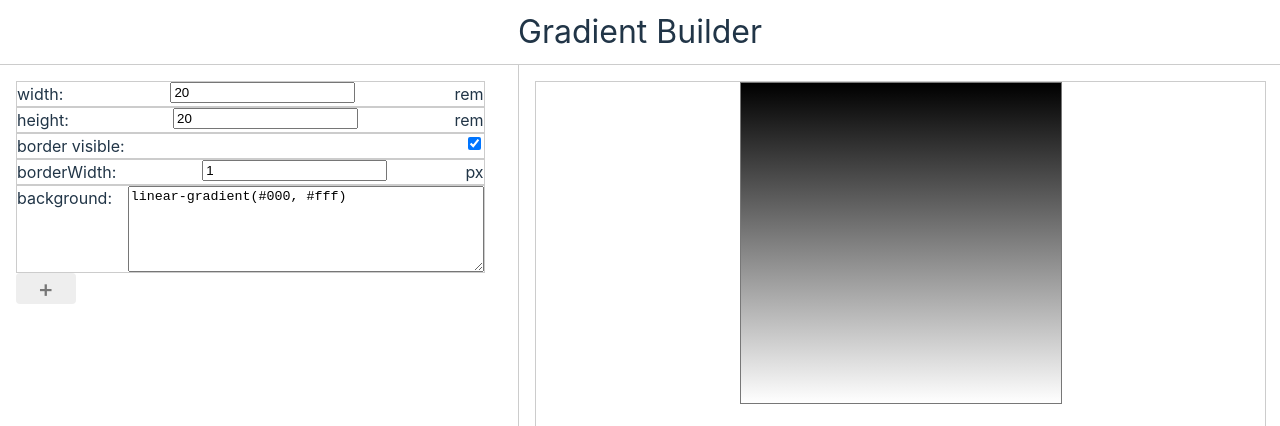
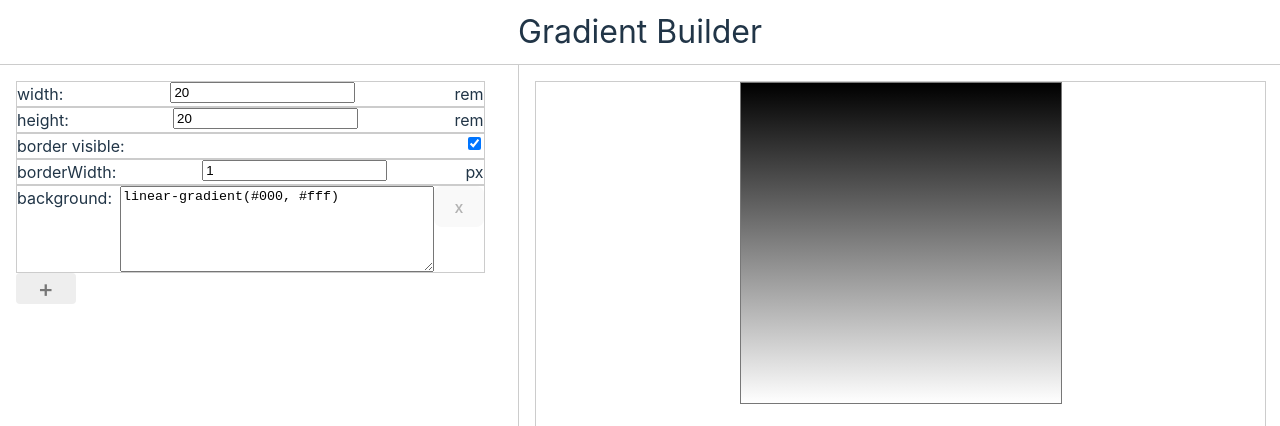
Before and after one commit to julsmorozova/gradient-image-builder, a React (Vite) app: page / in a window 1280 px wide. Shown: the top 426 px of the page. Built offline with nearby package versions, Linux system fonts and the light colour scheme.

Commit message:
enable deleting background layers

```diff
--- a/src/BuilderPanel.tsx
+++ b/src/BuilderPanel.tsx
@@ -10,8 +10,8 @@ export default function BuilderPanel() {
     const addBackgroundLayer = useGradientStore((state) => state.addBackgroundLayer);
 
     const renderBackgroundInputs = (items: BackgroundInput[]) => {
-        return items.map((item, index) => {
-            return <CodeInput key={item.id} index={index} />
+        return items.map(item => {
+            return <CodeInput key={item.id} id={item.id} />
         });
     };
 
--- a/src/CodeInput.tsx
+++ b/src/CodeInput.tsx
@@ -2,13 +2,15 @@ import './CodeInput.css';
 import { useGradientStore } from './store';
 
 type CodeInputProps = {
-    index: number;
+    id: string;
 }
 
 export default function CodeInput(props: CodeInputProps) {
-    const index = props.index;
-    const backgroundValue = useGradientStore((state) => state.backgroundInputs[index].value);
-    const editBackgroundValue = useGradientStore((state) => state.editBackgroundValue)
+    const id = props.id;
+    const backgroundLayersLength = useGradientStore((state) => state.backgroundInputs.length);
+    const backgroundValue = useGradientStore((state) => state.backgroundInputs.find(i => i.id === id)?.value);
+    const editBackgroundValue = useGradientStore((state) => state.editBackgroundValue);
+    const deleteBackgroundLayer = useGradientStore((state) => state.deleteBackgroundLayer);
     return (
         <div className="container">
             <div className="label">background: </div>
@@ -16,9 +18,16 @@ export default function CodeInput(props: CodeInputProps) {
                 data-gramm="false"
                 data-gramm_editor="false"
                 data-enable-grammarly="false"
-                onChange={(e) => editBackgroundValue({id: index, value : e.currentTarget.value})}
+                onChange={(e) => editBackgroundValue({id, value : e.currentTarget.value})}
                 value={backgroundValue}
             />
+            <button
+                disabled={backgroundLayersLength === 1}
+                id="delete-bg-layer-btn"
+                onClick={() => deleteBackgroundLayer(id)}
+            >
+                x
+            </button>
         </div>
     );
 }
--- a/src/store.ts
+++ b/src/store.ts
@@ -1,6 +1,6 @@
 import { create } from 'zustand';
 export type BackgroundInput = {
-    id: number;
+    id: string;
     value: string;
 }
 
@@ -13,9 +13,10 @@ export type GradientObjectState = {
 }
 
 type GradientObjectAction = {
-    editGradientObjectValue: (incomingState: Partial<GradientObjectState>) => void, // expected to be more gradient properties for ediitng
+    editGradientObjectValue: (incomingState: Partial<GradientObjectState>) => void,
     editBackgroundValue: (incomingState: BackgroundInput) => void,
     addBackgroundLayer: () => void,
+    deleteBackgroundLayer: (id: BackgroundInput['id']) => void,
     editCheckboxValue: () => void,
 }
 
@@ -26,9 +27,10 @@ export const useGradientStore = create<GradientObjectState & GradientObjectActio
     height: 20,
     isBorderShown: true,
     borderWidth: 1,
-    backgroundInputs: [{id: 0, value: gradientDefaultValue}],
+    backgroundInputs: [{id: new Date().valueOf().toString(), value: gradientDefaultValue}],
     editGradientObjectValue: (incomingState) => set((state) => ({ ...state, ...incomingState })),
     editBackgroundValue: (incomingState) => set((state) => ({ ...state, backgroundInputs: state.backgroundInputs.map(i => {
+        console.log('edit action id', i.id);
         if (i.id === incomingState.id) {
             return { ...incomingState, value: incomingState.value }
         }
@@ -36,6 +38,7 @@ export const useGradientStore = create<GradientObjectState & GradientObjectActio
             return i
         }
     })})),
-    addBackgroundLayer: () => set((state) => ({ ...state, backgroundInputs: [ ...state.backgroundInputs, { id: state.backgroundInputs.length, value: gradientDefaultValue }]})),
+    addBackgroundLayer: () => set((state) => ({ ...state, backgroundInputs: [ ...state.backgroundInputs, { id: new Date().valueOf().toString(), value: gradientDefaultValue }]})),
+    deleteBackgroundLayer: (id) => set((state) => ({ ...state, backgroundInputs: state.backgroundInputs.filter(item => item.id !== id)})),
     editCheckboxValue: () => { set((state) => ({ ...state, isBorderShown: !state.isBorderShown }))},
 }))
```
